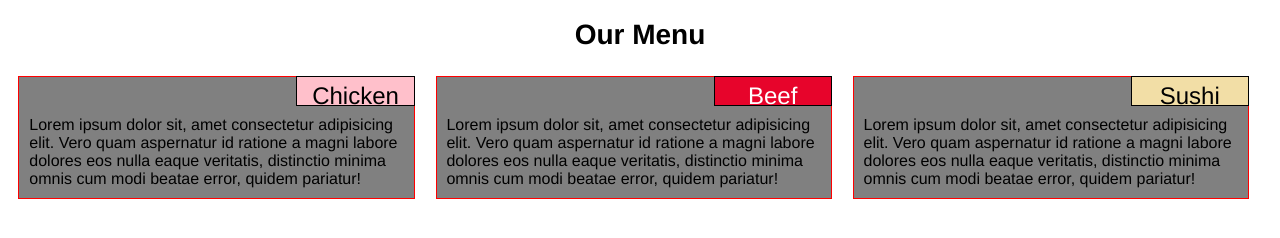
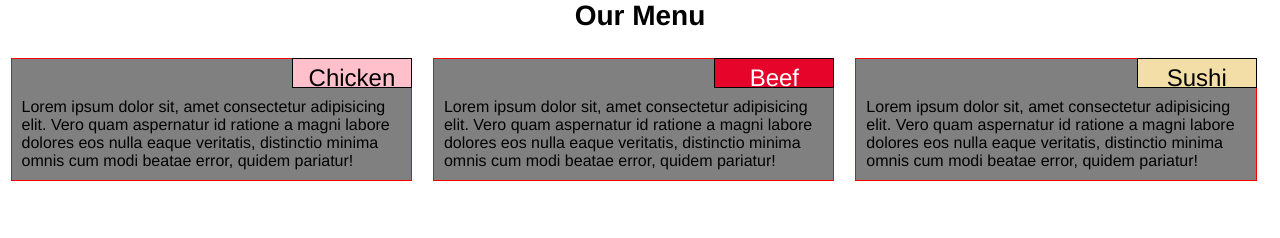
Before and after one commit to erukuno/AI, a plain HTML site: page index.html in a window 1280 px wide. Drawn offline with Linux system fonts and the light colour scheme.

Commit message:
several changes

```diff
--- a/index.html
+++ b/index.html
@@ -15,19 +15,19 @@
     <div class="row">
         <div class="col-lg-4 col-md-6 col-sm-12">
             <div class="section">
-                <p class="section-title" id="chicken">Chicken</p>
+                <p class="title" id="chicken">Chicken</p>
                 <p>Lorem ipsum dolor sit, amet consectetur adipisicing elit. Vero quam aspernatur id ratione a magni labore dolores eos nulla eaque veritatis, distinctio minima omnis cum modi beatae error, quidem pariatur!</p>
             </div>
         </div>
         <div class="col-lg-4 col-md-6 col-sm-12">
             <div class="section">
-                <p class="section-title" id="beef">Beef</p>
+                <p class="title" id="beef">Beef</p>
                 <p>Lorem ipsum dolor sit, amet consectetur adipisicing elit. Vero quam aspernatur id ratione a magni labore dolores eos nulla eaque veritatis, distinctio minima omnis cum modi beatae error, quidem pariatur!</p>
             </div>
         </div>
         <div class="col-lg-4 col-md-12 col-sm-12">
             <div class="section sushi-negative-margin">
-                <p class="section-title" id="sushi">Sushi</p>
+                <p class="title" id="sushi">Sushi</p>
                 <p>Lorem ipsum dolor sit, amet consectetur adipisicing elit. Vero quam aspernatur id ratione a magni labore dolores eos nulla eaque veritatis, distinctio minima omnis cum modi beatae error, quidem pariatur!</p>
             </div>
         </div>
--- a/style.css
+++ b/style.css
@@ -1,4 +1,5 @@
 * {
+    margin: 0%;
     box-sizing: border-box;
     position: relative;
 }
@@ -24,7 +25,7 @@ p {
 }
 
 
-/* Simple Responsive Framework. */
+/* Responsive Framework. */
 
 .row {
     width: 100%;
@@ -41,7 +42,7 @@ p {
     padding-top: 0px;
 }
 
-.section-title {
+.title {
     position: relative;
     width: 30%;
     height: 30px;
@@ -186,6 +187,9 @@ p {
     }
 }
 
+
+/********** small devices only ***********/
+
 @media (max-width:768px) {
     .col-sm-1,
     .col-sm-2,
```
